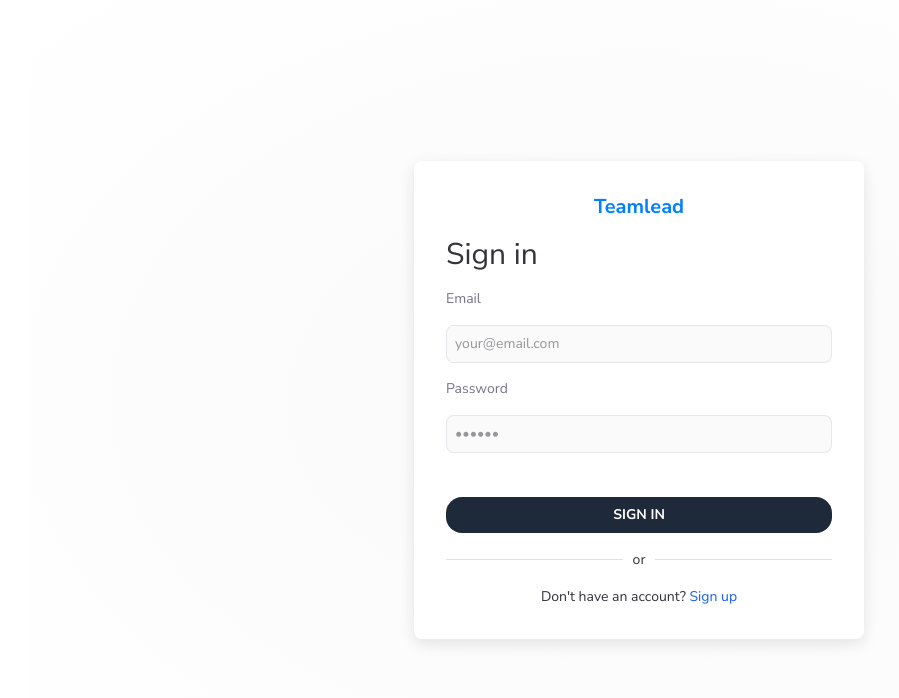
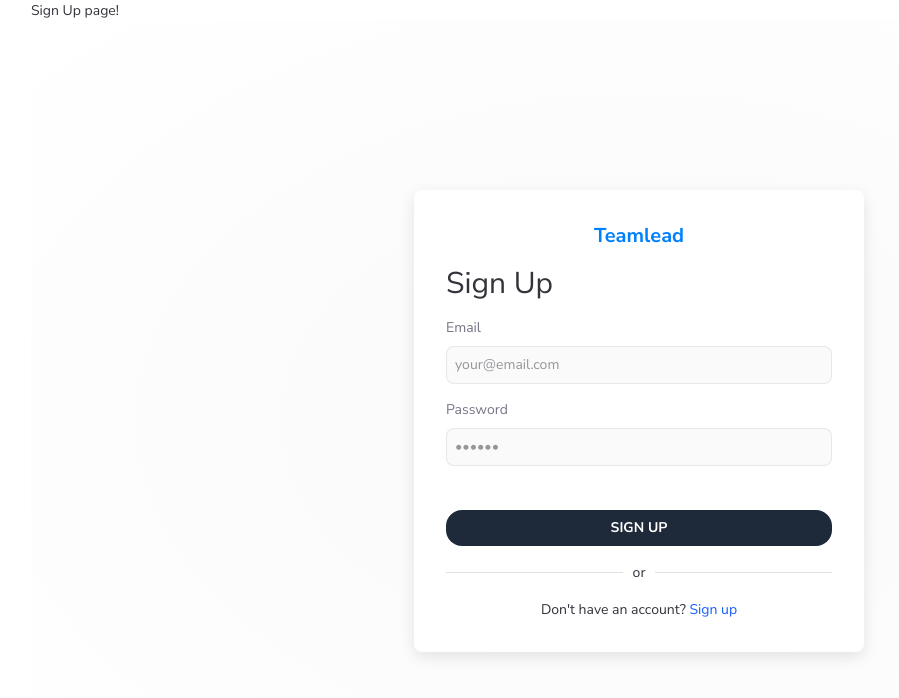
Before and after one commit to individualita/teamlead-management, a React (Vite) app: page /signup in a window 1280 px wide. Before the commit this address led to /login. Shown: the top 698 px of the page, without its empty margins (1-900 px from the left). Built offline with nearby package versions, Linux system fonts and the light colour scheme; no server answers.

Commit message:
feat: integrate Firebase auth and update form with React Hook Form
- Add firebaseConfig for Firebase integration
- Implement handleLogin and handleRegister for authentication
- Add createUserService in services
- Refactor form to use React Hook Form
- Add TypeScript types for form fields

```diff
--- a/package.json
+++ b/package.json
@@ -14,8 +14,10 @@
     "@emotion/styled": "^11.14.0",
     "@mui/material": "^6.4.1",
     "@tailwindcss/vite": "^4.0.0",
+    "firebase": "^11.2.0",
     "react": "^18.3.1",
     "react-dom": "^18.3.1",
+    "react-hook-form": "^7.54.2",
     "react-router-dom": "^7.1.3",
     "tailwindcss": "^4.0.0",
     "zustand": "^5.0.3"
@@ -30,6 +32,7 @@
     "eslint-plugin-react-refresh": "^0.4.16",
     "globals": "^15.14.0",
     "postcss-import": "^16.1.0",
+    "prettier": "^3.4.2",
     "typescript": "~5.6.2",
     "typescript-eslint": "^8.18.2",
     "vite": "^6.0.5"
--- a/src/App.tsx
+++ b/src/App.tsx
@@ -1,7 +1,11 @@
 import { Navigate, Routes, Route } from 'react-router-dom';
 
-import AuthForm from './features/auth/components/AuthForm';
 import Container from './components/Container';
+
+import SignIn from './features/auth/SignIn';
+import SignUp from './features/auth/SignUp';
+import Home from './features/home/Home';
+
 import './App.css';
 
 
@@ -11,7 +15,9 @@
         <div className='app'>
             <Container>
                 <Routes>
-                    <Route path='/login' element={<AuthForm />}/>
+                    <Route path='/login' element={<SignIn />}/>
+                    <Route path='/signup' element={<SignUp />}/>
+                    <Route path='/home' element={<Home />}/>
                     <Route path="*" element={<Navigate to="/login" />} />
                 </Routes>
             </Container>
@@ -19,4 +25,5 @@
     )
 }
 
+
 export default App
--- a/src/features/auth/SignIn.tsx
+++ b/src/features/auth/SignIn.tsx
@@ -1,8 +1,58 @@
+import { signInWithEmailAndPassword } from "firebase/auth";
+import AuthForm from "./components/AuthForm"
+import {auth} from './services/firebaseConfig';
+import { useAuthStore } from "./store/authStore";
+import { useNavigate } from "react-router-dom";
+
+import { createUserService } from "./services/createUserService";
+
+//test@gmail.com
+//Test1234
+
+const SignIn = () => {
+
+    const { setLoading, setErrorMessage, setUser} = useAuthStore();
+
+    const navigate = useNavigate();
+
+
+    const handleLogin = async (email: string, password: string) => {
+
+        try {
+            setErrorMessage('');
+            setLoading(true);
+
+            const user = await createUserService(signInWithEmailAndPassword, auth, email, password);
+
+            setUser(user);
+
+            navigate('/home')
+
+        } catch (error) {
+            if (error instanceof Error) {
+                setErrorMessage(error.message); // Доступ к свойству message
+
+            } else {
+                setErrorMessage("An unexpected error"); // Запасной вариант
+            }
+            console.error(error);
+            throw  error;
+
+        } finally {
+            setLoading(false);
+        }
+    }
 
 
 
-const SignIn = () => {
-
+    return (
+        <>
+            <h1>Sign in page</h1>
+            <AuthForm title={'Sign in'} handleClick={handleLogin} />
+        </>
+    )
 
 
 }
+
+export default SignIn;
--- /dev/null
+++ b/src/features/auth/SignUp.tsx
@@ -0,0 +1,56 @@
+import AuthForm from "./components/AuthForm";
+import { createUserWithEmailAndPassword } from "firebase/auth";
+import { useAuthStore } from "./store/authStore";
+
+import { useNavigate } from "react-router-dom";
+
+import { auth } from './services/firebaseConfig';
+
+import { createUserService } from "./services/createUserService";
+
+const SignUp = () => {
+
+    const {user, setLoading, setErrorMessage, setUser} = useAuthStore();
+    console.log(user);
+
+
+    const navigate = useNavigate();
+
+    const handleRegister = async (email: string, password: string) => {
+        try {
+            setErrorMessage('');
+            setLoading(true);
+
+            const user = await createUserService(createUserWithEmailAndPassword, auth, email, password);
+
+            setUser(user);
+
+            console.log('register success!')
+            navigate('/home');
+
+        } catch (error) {
+            if (error instanceof Error) {
+                setErrorMessage(error.message)
+            } else {
+                setErrorMessage("An unexpected error");
+            }
+
+            console.error(error);
+            throw error;
+
+        } finally {
+            setLoading(false);
+        }
+    }
+
+
+    return (
+        <>
+            <h1>Sign Up page!</h1>
+
+            <AuthForm title={'Sign Up'} handleClick={handleRegister} />
+        </>
+    )
+}
+
+export default SignUp;
--- a/src/features/auth/components/AuthForm.tsx
+++ b/src/features/auth/components/AuthForm.tsx
@@ -1,47 +1,73 @@
-import { useState } from 'react';
-
-import styles from './authForm.module.css';
-
+import { useForm, SubmitHandler } from 'react-hook-form'
 import { Link } from 'react-router-dom';
 
 // material UI
 import Divider from '@mui/material/Divider';
 
+//styles
+import styles from './authForm.module.css';
+
+
+type AuthInputs = {
+    email: string,
+    password: string,
+}
+
+type AuthFormProps = {
+    title: string,
+    handleClick: (email: string, password: string) => void,
+}
+
+const AuthForm = ({title, handleClick} : AuthFormProps) => {
+
+    const { register, handleSubmit, watch, formState: { errors }} = useForm<AuthInputs>({
+        mode: 'onChange',
+    });
+
+    const onSubmit: SubmitHandler<AuthInputs> = (data) => {
+        handleClick(data.email, data.password)
+    };
 
 
 
-const AuthForm = () => {
-    const [email, setEmail] = useState<string>('');
-    const [password, setPassword] = useState<string>('');
+    console.log(errors);
+    return (
+
+        <div className={styles.formContainer}>
+            <form className={styles.form} onSubmit={handleSubmit(onSubmit)}>
+
+                <div className={styles.logo}>Teamlead </div>
+                <h1 className={styles.title}>{title}</h1>
 
 
-    return (
+                <div className={styles.formGroup}>
+                    <label htmlFor='email' className={styles.label}>Email</label>
 
-        <div className={styles.container}>
-            <form className={styles.form}>
-
-                <div className={styles.logo}>Teamlead </div>
-                <h1 className={styles.title}>Sign in</h1>
-
-                <label htmlFor='email' className={styles.label}>Email</label>
                     <input
+                        type='email'
                         id='email'
-                    type='email'
+                        {...register('email', {required: true})}
                         placeholder='your@email.com'
                         className={styles.input}
-                    required
                     />
+                    {errors.email && <span>Email is required</span>}
+                </div>
 
+                <div className={styles.formGroup}>
                     <label htmlFor='password' className={styles.label}>Password</label>
                     <input
+                        type='password'
                         id='password'
-                    type='password'
+                        {...register('password', {required: true})}
                         placeholder='••••••'
                         className={styles.input}
-                    required
                     />
+                    {errors.password && <span> Password is required</span>}
+                </div>
 
-                <button type='submit' className={styles.button}>SIGN IN</button>
+
+
+                <button type='submit' className={styles.button}>{title.toUpperCase()}</button>
                 <Divider>or</Divider>
                 <p className='text-center'>Don&apos;t have an account? <a href='#' className='text-blue-600'>Sign up</a></p>
                 {/*link react router to sign up */}
--- a/src/features/auth/components/authForm.module.css
+++ b/src/features/auth/components/authForm.module.css
@@ -6,7 +6,7 @@
     border-width: 0.8px;
 }
 
-.container {
+.formContainer {
     @apply flex justify-center items-center h-dvh;
     background: radial-gradient(ellipse at center, #f9f9f9, #ffffff);
 }
@@ -14,6 +14,10 @@
 .form {
     @apply bg-white p-8 w-full max-w-[450px] rounded-[8px] flex flex-col gap-4;
     box-shadow: 0px 5px 15px rgba(0, 0, 0, 0.1);
+}
+
+.formGroup {
+    @apply flex flex-col gap-2;
 }
 
 .logo {
--- /dev/null
+++ b/src/features/auth/services/createUserService.ts
@@ -0,0 +1,32 @@
+
+//types
+import { Auth, UserCredential } from "firebase/auth";
+import { User } from '../types/types';
+
+
+type AuthActionType =  (auth: Auth, email:string, password:string) => Promise<UserCredential>;
+
+export const createUserService = async (action: AuthActionType, auth: Auth, email:string, password:string): Promise<User> => {
+
+    const userCredential = await action(auth, email, password);
+    const user = userCredential.user;
+    const token = await user.getIdToken();
+
+    return {
+        email: user.email,
+        id: user.uid,
+        token: token
+    }
+}
+
+
+
+
+
+
+
+
+/*
+const createUserService2 = ((action, auth, email, password), async (action, auth, email, password) => {
+    const userCredential = await action(auth, email, password);
+}) */
--- /dev/null
+++ b/src/features/auth/services/firebaseConfig.ts
@@ -0,0 +1,19 @@
+import { initializeApp } from "firebase/app";
+import { getAuth } from "firebase/auth";
+
+
+
+// Your web app's Firebase configuration
+const firebaseConfig = {
+    apiKey: import.meta.env.VITE_FIREBASE_API_KEY,
+    authDomain: import.meta.env.VITE_FIREBASE_AUTH_DOMAIN,
+    projectId: import.meta.env.VITE_FIREBASE_PROJECT_ID,
+    storageBucket: import.meta.env.VITE_FIREBASE_STORAGE_BUCKET,
+    messagingSenderId: import.meta.env.VITE_FIREBASE_MESSAGING_SENDER_ID,
+    appId: import.meta.env.VITE_FIREBASE_APP_ID,
+};
+
+// Initialize Firebase
+const app = initializeApp(firebaseConfig);
+
+export const auth = getAuth(app);
--- /dev/null
+++ b/src/features/auth/types/types.ts
@@ -0,0 +1,5 @@
+export interface User {
+    id: string | null;
+    email: string | null;
+    token: string | null;
+}
--- /dev/null
+++ b/src/features/home/Home.tsx
@@ -0,0 +1,9 @@
+const Home = () => {
+    return (
+        <div className='home'>
+            <h1>Home page</h1>
+        </div>
+    )
+}
+
+export default Home;
```
Also changed, not shown: src/features/auth/store/authStore.ts (renamed from src/store/authStore.ts, +2 -6 lines), src/features/auth/types.ts (deleted), 1 other file (tests, documents, lock files or other folders). Lines whose indentation alone changed are shown as unchanged.
